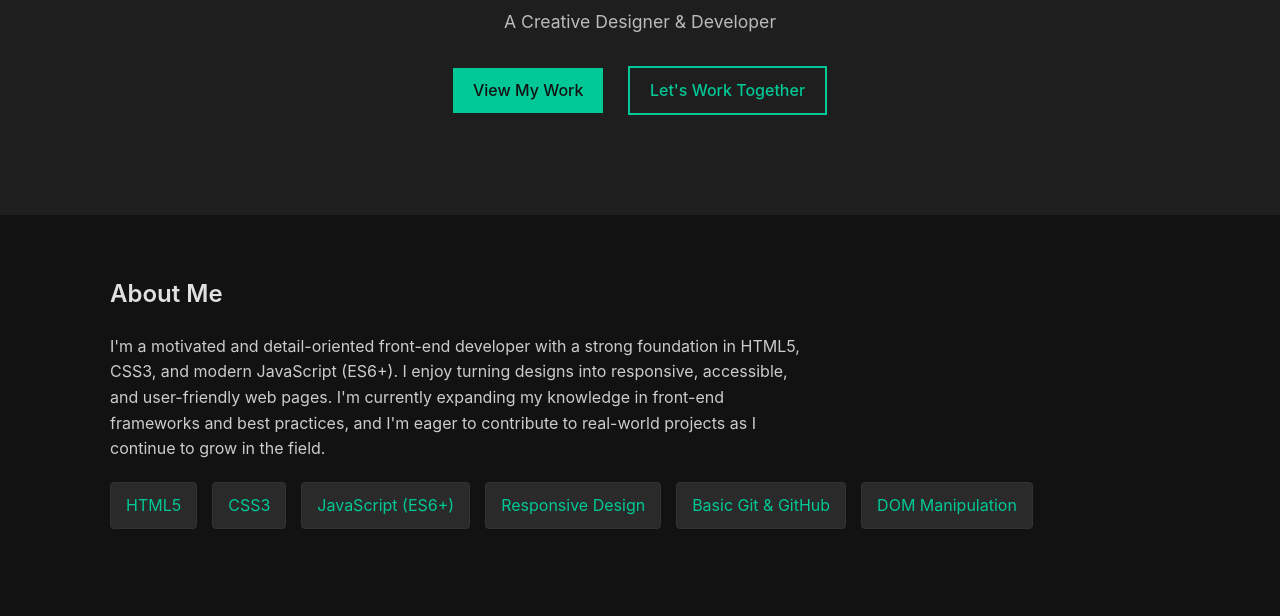
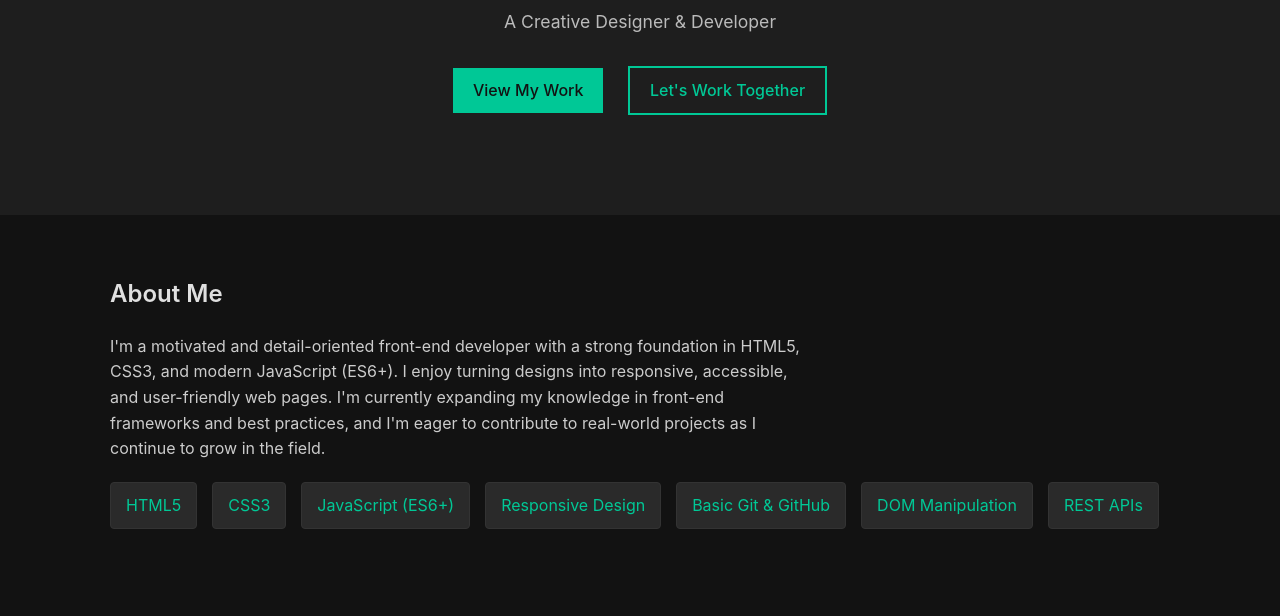
Before and after one commit to ajaykrishna1404/Landing-Page-HTML-CSS, a plain HTML site: page index.html in a window 1280 px wide. Shown: the part 184-800 px from the top of the page. Drawn offline with Linux system fonts and the light colour scheme.

Commit message:
Update index.html
Added skill in Skills section

```diff
--- a/index.html
+++ b/index.html
@@ -33,6 +33,7 @@ I'm a motivated and detail-oriented front-end developer with a strong foundation
   <li>Responsive Design</li>
   <li>Basic Git & GitHub</li>
   <li>DOM Manipulation</li>
+  <li>REST APIs</li>
 </ul>
   </section>
 
```
